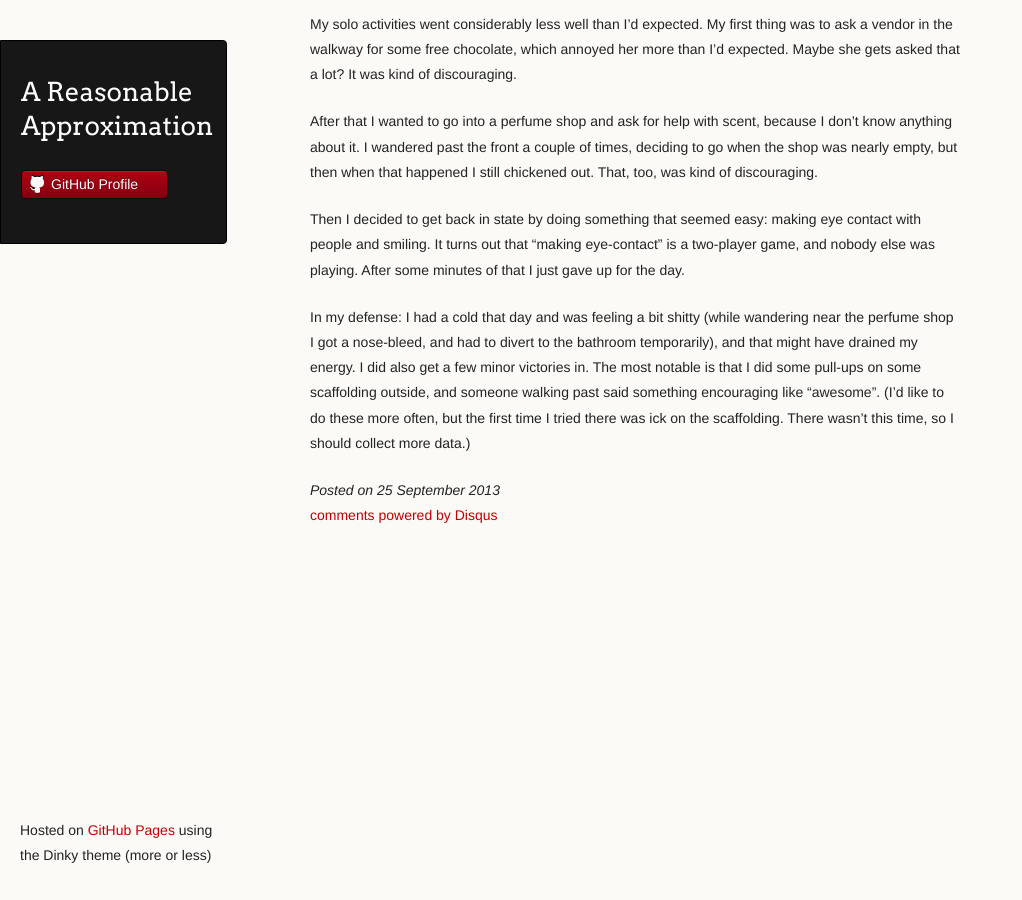
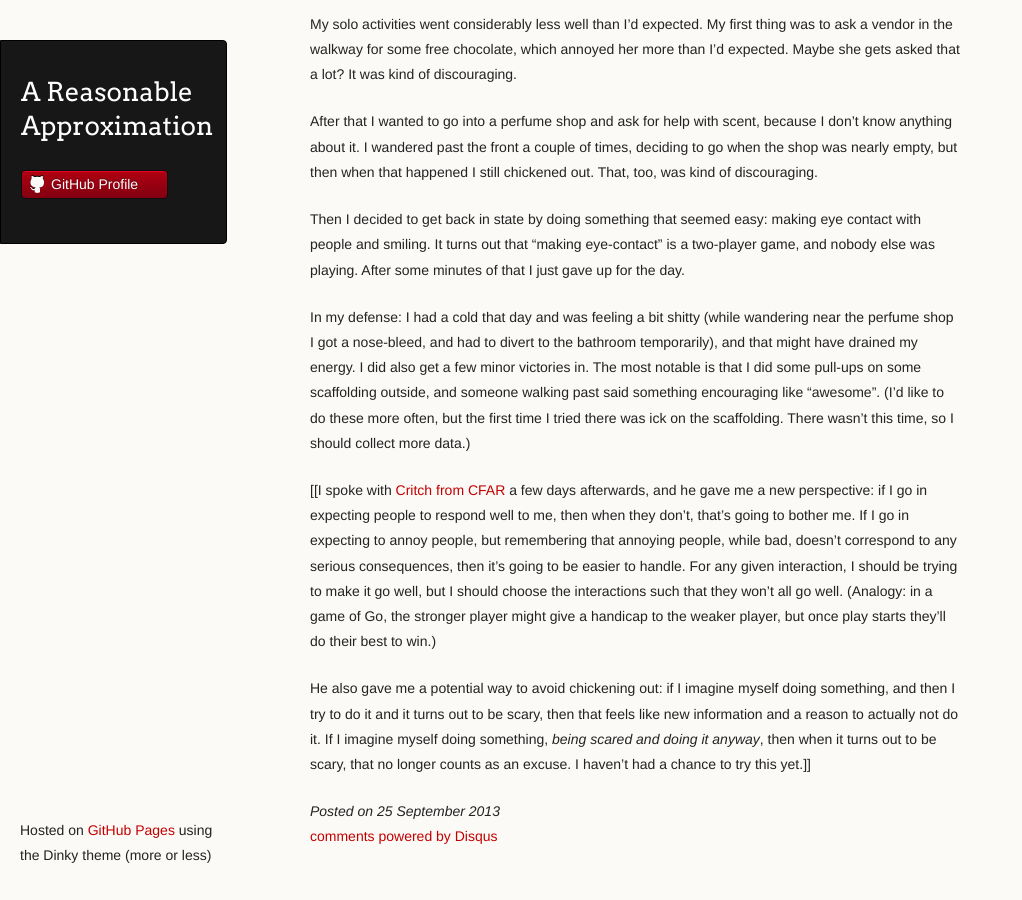
Before and after one commit to ChickenProp/chickenprop.github.com, a Jekyll site: the page built from _posts/2013-09-25-london-lw-coze-report.markdown, in a window 1280 px wide and 900 px high, scrolled down 952 px. Shown: the whole window, without its empty margins (0-1022 px from the left). Built offline with Jekyll 4.4.1, drawn with Linux system fonts in a browser that asks for light colours; comment, search, counter and statistics services are not loaded.

Commit message:
More of the post. I wonder if the markdown errors break it.

```diff
--- a/_posts/2013-09-25-london-lw-coze-report.markdown
+++ b/_posts/2013-09-25-london-lw-coze-report.markdown
@@ -27,3 +27,7 @@ After that I wanted to go into a perfume shop and ask for help with scent, becau
 Then I decided to get back in state by doing something that seemed easy: making eye contact with people and smiling. It turns out that "making eye-contact" is a two-player game, and nobody else was playing. After some minutes of that I just gave up for the day.
 
 In my defense: I had a cold that day and was feeling a bit shitty (while wandering near the perfume shop I got a nose-bleed, and had to divert to the bathroom temporarily), and that might have drained my energy. I did also get a few minor victories in. The most notable is that I did some pull-ups on some scaffolding outside, and someone walking past said something encouraging like "awesome". (I'd like to do these more often, but the first time I tried there was ick on the scaffolding. There wasn't this time, so I should collect more data.)
+
+[[I spoke with [Critch from CFAR](http://rationality.org/critch/) a few days afterwards, and he gave me a new perspective: if I go in expecting people to respond well to me, then when they don't, that's going to bother me. If I go in expecting to annoy people, but remembering that annoying people, while bad, doesn't correspond to any serious consequences, then it's going to be easier to handle. For any given interaction, I should be trying to make it go well, but I should choose the interactions such that they won't all go well. (Analogy: in a game of Go, the stronger player might give a handicap to the weaker player, but once play starts they'll do their best to win.)
+
+He also gave me a potential way to avoid chickening out: if I imagine myself doing something, and then I try to do it and it turns out to be scary, then that feels like new information and a reason to actually not do it. If I imagine myself doing something, *being scared and doing it anyway*, then when it turns out to be scary, that no longer counts as an excuse. I haven't had a chance to try this yet.]]
```
